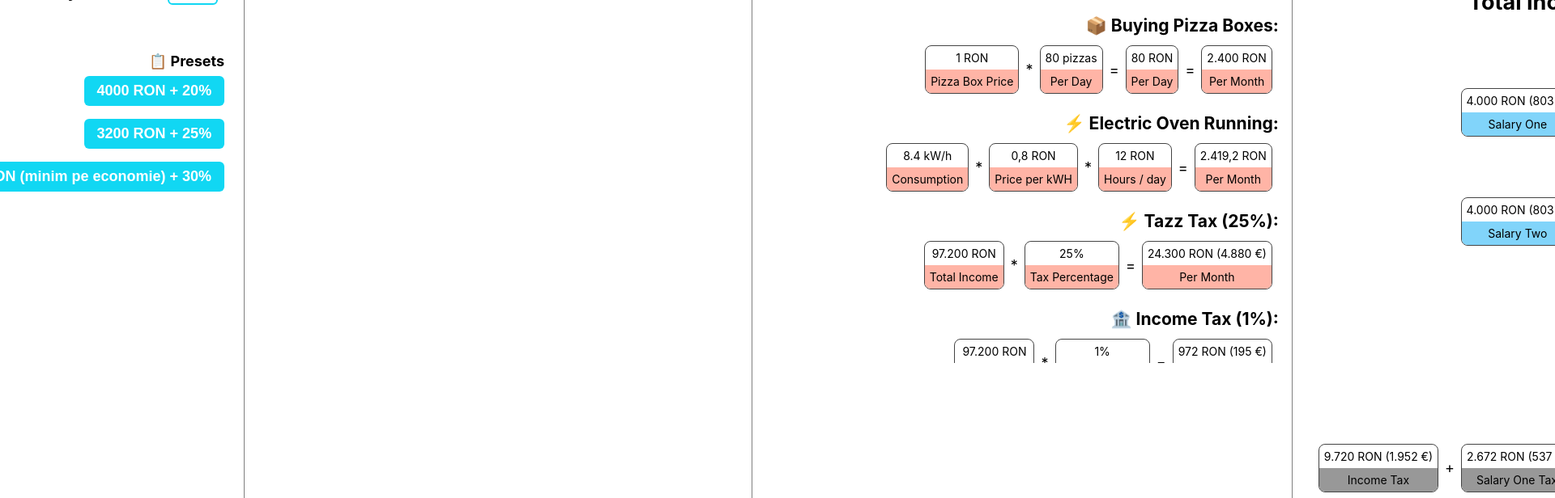
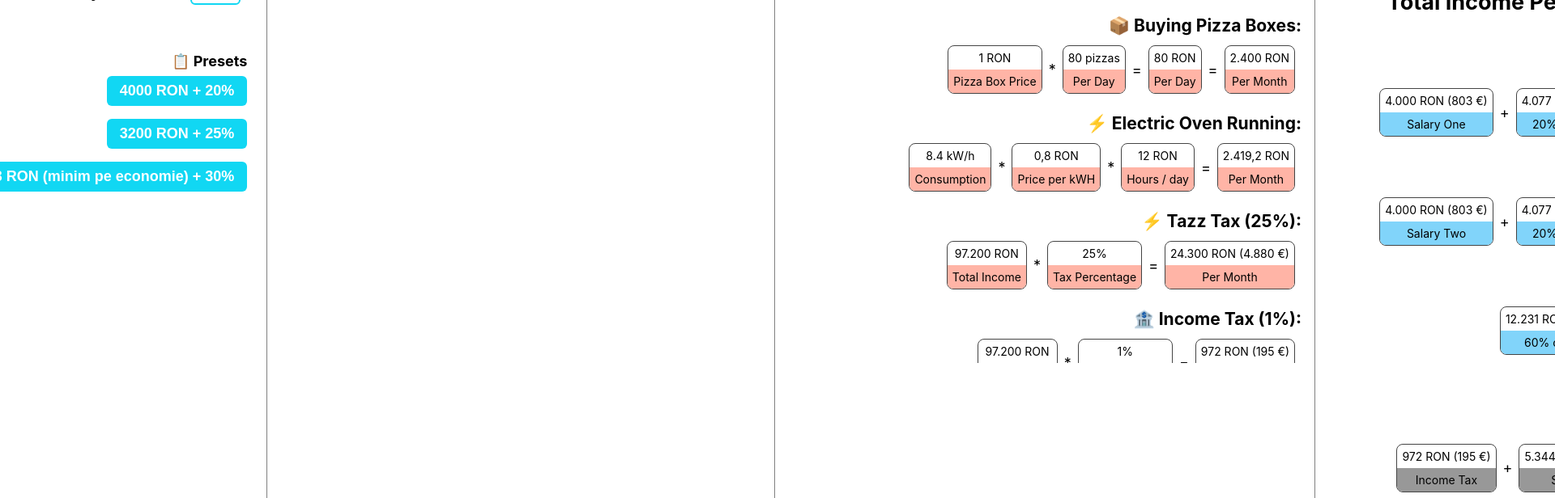
Before and after one commit to iuliuvisovan/pizzabuna, a React (Create React App) app: page / in a window 1280 px wide. Shown: the part 440-1056 px from the top of the page at 81% size, 1920 px wide, since content can reach past the window. Built offline with nearby package versions, Linux system fonts and the light colour scheme.

Commit message:
Fix ChatGPT bugs

```diff
--- a/src/App.js
+++ b/src/App.js
@@ -39,15 +39,17 @@ function App() {
   const pizzaBoxesCostPerMonth = PIZZA_BOX_COST_PRICE * pizzasSoldPerDay * DAYS_IN_A_MONTH;
   const ovenCostPerMonth = OVEN_CONSUMPTION_KW * PRICE_PER_KWH * OVEN_DAILY_RUNNING_HOURS * DAYS_IN_A_MONTH;
   const monthlyIncome = moneyFromPizza + moneyFromSauces;
+  const monthlyIncomeTax = monthlyIncome * INCOME_TAX_PERCENTAGE;
   const monthlySalaryCost = salaryOne + salaryTwo;
   const monthlySalaryTax = salaryOne * SALARY_TAX_TO_GROSS_MULTIPLIER * 0.4 + salaryTwo * SALARY_TAX_TO_GROSS_MULTIPLIER * 0.4;
+
   const monthlyCosts =
     pizzaCostPerMonth +
     sauceCostPerMonth +
     pizzaBoxesCostPerMonth +
     ovenCostPerMonth +
     TAZZ_COST_PERCENTAGE * monthlyIncome +
-    INCOME_TAX_PERCENTAGE * monthlyIncome +
+    monthlyIncomeTax +
     monthlySalaryCost +
     monthlySalaryTax +
     MONTHLY_RENT_PRICE_EURO * EURO_VALUE +
@@ -201,14 +203,14 @@ function App() {
           </div>
           <h3>💸 Salaries:</h3>
           <div>
-            <VariableBox variable="Salary One NET" value={salaryTwo} /> +
+            <VariableBox variable="Salary One NET" value={salaryOne} /> +
             <VariableBox variable="Salary Two NET" value={salaryTwo} /> =
             <VariableBox variable="Per Month" value={monthlySalaryCost} />
           </div>
           <h3>🏛️ Salary Taxes (~40% of Gross): </h3>
           <div>
             <VariableBox variable="Salary One Tax" value={salaryOne * 1.67 * 0.4} /> +
-            <VariableBox variable="Salary One Tax" value={salaryTwo * 1.67 * 0.4} /> =
+            <VariableBox variable="Salary Two Tax" value={salaryTwo * 1.67 * 0.4} /> =
             <VariableBox variable="Salary Tax Per Month" value={monthlySalaryTax} />
           </div>
           <h3>🏠 Chirie: </h3>
@@ -261,15 +263,9 @@ function App() {
         </div>
         <h2>Total Monthly Taxes:</h2>
         <div>
-          <VariableBox gray variable="Income Tax" value={ronAndEuro(monthlyIncome * 0.1)} /> +
-          <VariableBox gray variable="Salary One Tax " value={ronAndEuro(salaryOne * 1.67 * 0.4)} /> +
-          <VariableBox gray variable="Salary Two Tax" value={ronAndEuro(salaryTwo * 1.67 * 0.4)} /> =
-          <VariableBox
-            gray
-            variable="Tax Per Month"
-            value={ronAndEuro(monthlyIncome * 0.1 + salaryOne * 1.67 * 0.4 + salaryTwo * 1.67 * 0.4)}
-            bold
-          />
+          <VariableBox gray variable="Income Tax" value={ronAndEuro(monthlyIncome * INCOME_TAX_PERCENTAGE)} /> +
+          <VariableBox gray variable="Salary Tax " value={ronAndEuro(monthlySalaryTax)} /> +
+          <VariableBox gray variable="Tax Per Month" value={ronAndEuro(monthlyIncomeTax + monthlySalaryTax)} bold />
         </div>
       </div>
     </div>
```
